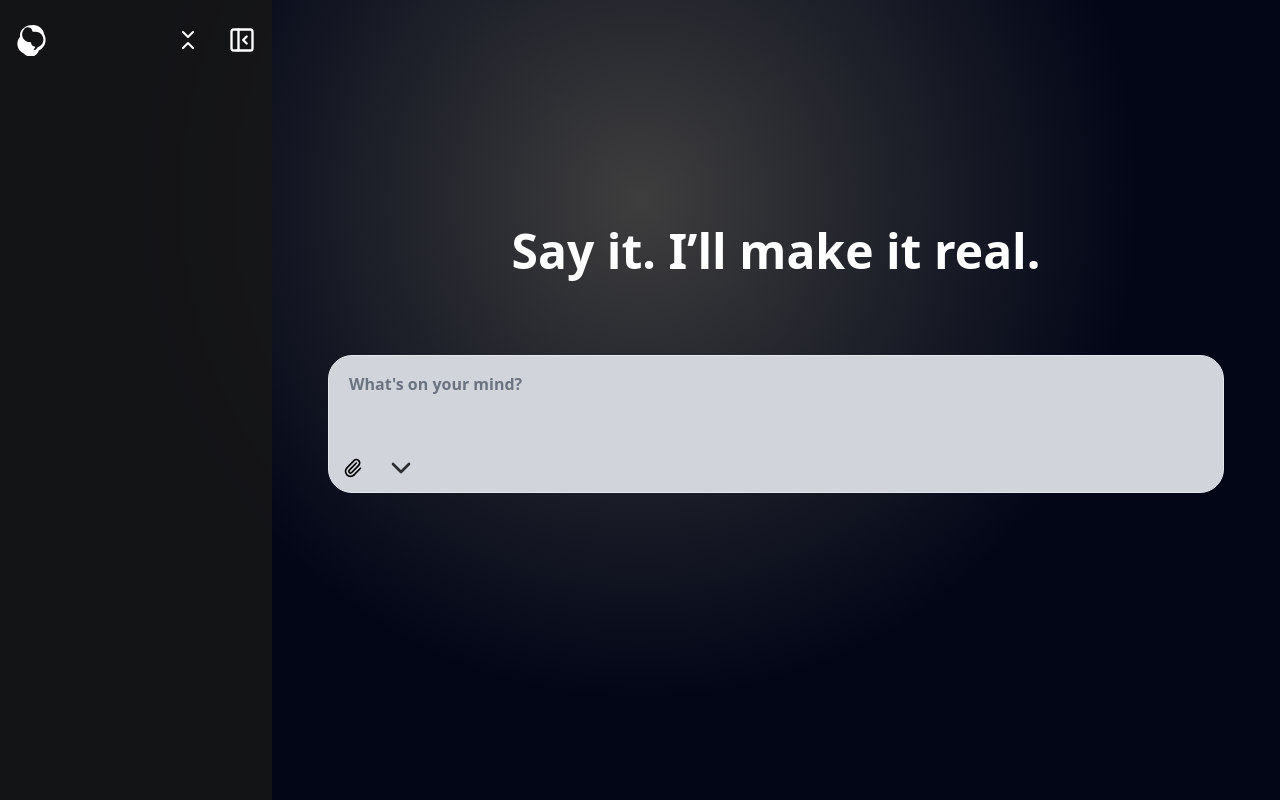
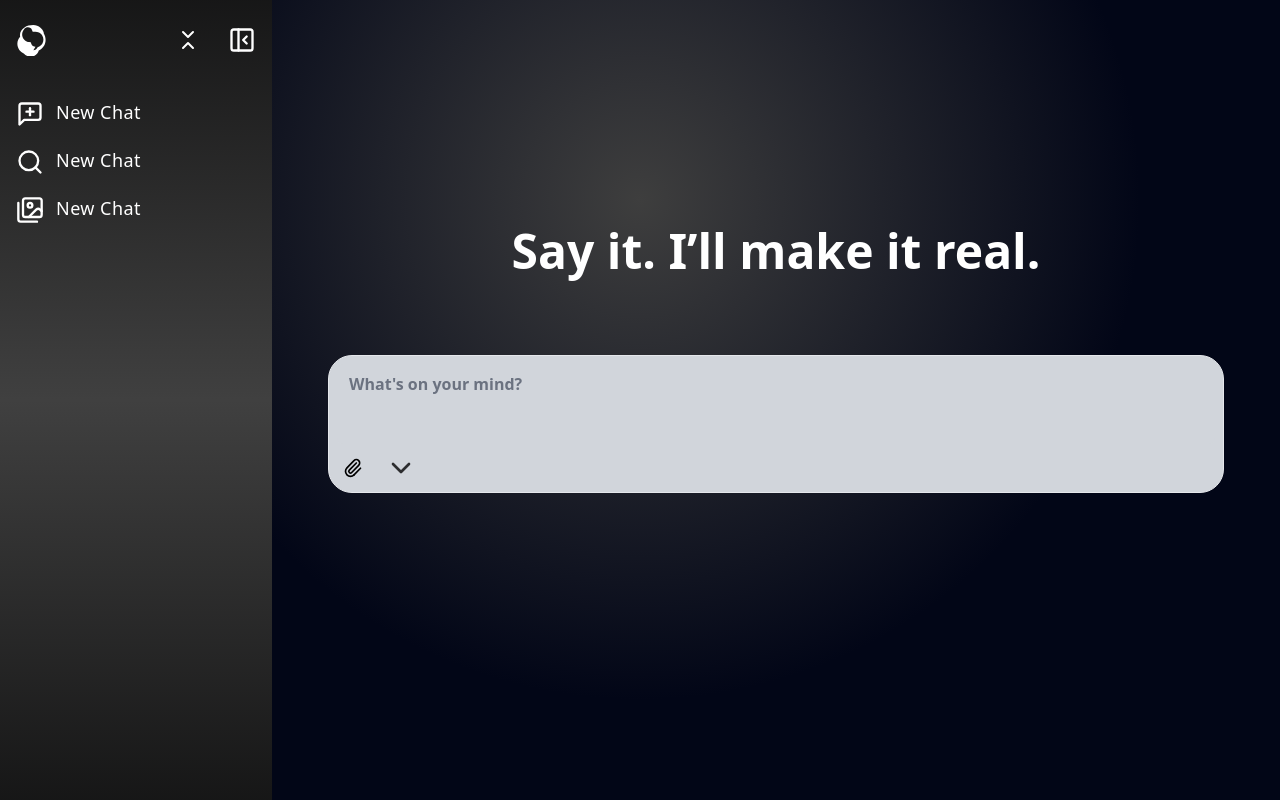
Before and after one commit to shuboi37/Gemzy, a React (Vite) app in the folder geminiProject/frontend/: page / in a window 1280 px wide. Both pictures are taken after a click on the element 28 px from the left and 400 px from the top of the page. Built offline with nearby package versions, Linux system fonts and the light colour scheme; a web font is replaced by a local one.

Commit message:
feat:minibar-added

```diff
--- a/geminiProject/frontend/src/components/ui/Minibar.tsx
+++ b/geminiProject/frontend/src/components/ui/Minibar.tsx
@@ -1,8 +1,33 @@
-import { ShipWheel } from "lucide-react";
-export const MiniBar = () => {
+import {
+  Search,
+  MessageSquarePlus,
+  Images,
+  ChevronsUpDown,
+} from "lucide-react";
+export const MiniBar = ({
+  setIsCollapsible,
+}: {
+  setIsCollapsible: (prev: boolean) => void;
+}) => {
   return (
-    <div className="w-11 h-96 bg-red-300 ml-14 mt-32 rounded-3xl ">
-      <div className="flex flex-col items-center h-full"></div>
+    <div
+      className="w-11 h-96 bg-gradient-to-b from-white/25 via-white/80 to-white/25 ml-14 mt-32 rounded-3xl "
+      style={{
+        boxShadow:
+          "0 15px 35px rgba(255, 255, 255, 0.12), " +
+          "0 -15px 35px rgba(255, 255, 255, 0.12), " +
+          "0 0 20px rgba(255, 255, 255, 0.08)",
+      }}
+    >
+      <div className="flex flex-col rounded-3xl items-center h-full">
+        <MessageSquarePlus className="flex-1 hover:bg-white/75 hover:scale-110 text-black p-2 rounded-3xl cursor-pointer w-10 h-10 transition-all ease-in-out " />
+        <Search className="flex-1 hover:bg-white/70 hover:scale-110 text-black p-2 rounded-3xl cursor-pointer w-10 h-10 transition-all ease-in-out" />
+        <ChevronsUpDown
+          onClick={() => setIsCollapsible(false)}
+          className="flex-1 hover:bg-white/70 hover:scale-110 text-black p-2 rounded-3xl cursor-pointer w-10 h-10 transition-all ease-in-out"
+        />
+        <Images className="flex-1 hover:bg-white/75 hover:scale-110 text-black p-2 rounded-3xl cursor-pointer w-10 h-10 transition-all ease-in-out" />
+      </div>
     </div>
   );
 };
--- a/geminiProject/frontend/src/components/ui/Sidebar.tsx
+++ b/geminiProject/frontend/src/components/ui/Sidebar.tsx
@@ -1,7 +1,14 @@
 import { useState } from "react";
 import LogoSVG from "./LogoSVG";
 import { MiniBar } from "./Minibar";
-import { PanelRightClose, PanelLeftClose, ChevronsDownUp } from "lucide-react";
+import {
+  PanelRightClose,
+  PanelLeftClose,
+  ChevronsDownUp,
+  Search,
+  MessageSquarePlus,
+  Images,
+} from "lucide-react";
 export const Sidebar = () => {
   const [isCollapsible, setIsCollapsible] = useState(false);
   const [isOpen, setIsOpen] = useState(false);
@@ -19,10 +26,16 @@ export const Sidebar = () => {
     <div
       onClick={handleClick}
       className={`${
-        isOpen ? "w-68" : "w-14 cursor-e-resize"
+        isOpen ? "w-68" : "w-16 cursor-e-resize"
       } h-screen relative bg-neutral-900/85`}
     >
-      <div className="flex flex-col h-full items-center">
+      <div
+        className={`flex flex-col space-y-5 h-full items-center ${
+          isOpen
+            ? "bg-gradient-to-b from-neutral-900/85 via-neutral-700 to-neutral-900/85"
+            : ""
+        }`}
+      >
         <div className="flex items-center gap-28 w-full h-20 p-2">
           <button
             onClick={handleClick}
@@ -54,8 +67,33 @@ export const Sidebar = () => {
             </div>
           )}
         </div>
+        {isOpen && (
+          <div className="flex flex-col w-full overflow-hidden h-52 space-y-5">
+            <div className="w-full">
+              <span className="flex space-x-3 ml-4 items-center text-white">
+                <MessageSquarePlus className="w-7 h-7" />
+                <span className="text-[18px] -translate-y-[2.5px]  tracking-wide font-sans">
+                  New Chat
+                </span>
+              </span>
+            </div>
+            <span className="flex space-x-3 ml-4 w-full items-center text-white">
+              <Search className="w-7 h-7" />
+              <span className="text-[18px] -translate-y-[2.5px]  tracking-wide font-sans">
+                New Chat
+              </span>
+            </span>
+            <span className="flex space-x-3 ml-4 w-full items-center text-white">
+              <Images className="w-7 h-7" />
+              <span className="text-[18px] -translate-y-[2.5px]  tracking-wide font-sans">
+                New Chat
+              </span>
+            </span>
+          </div>
+        )}
       </div>
     </div>
   ) : (
-<MiniBar/>  );
+    <MiniBar setIsCollapsible={setIsCollapsible} />
+  );
 };
```
